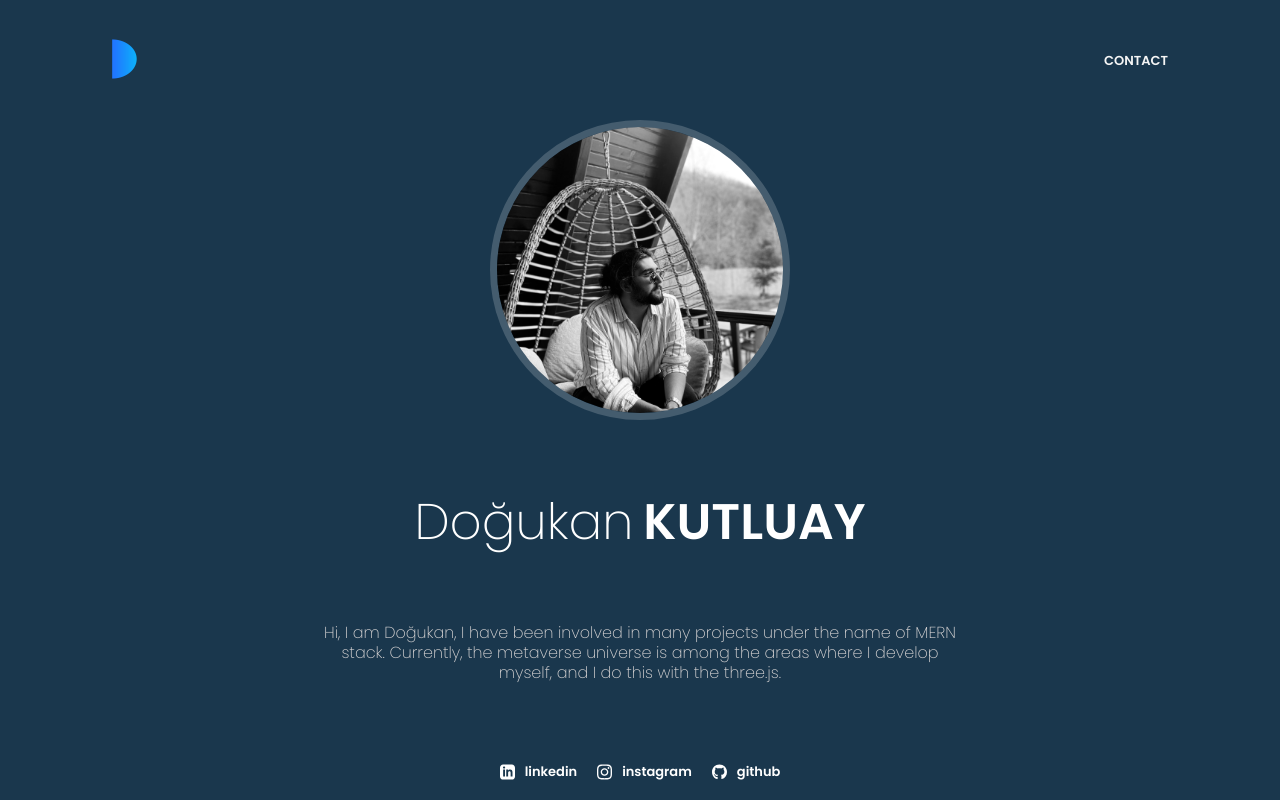
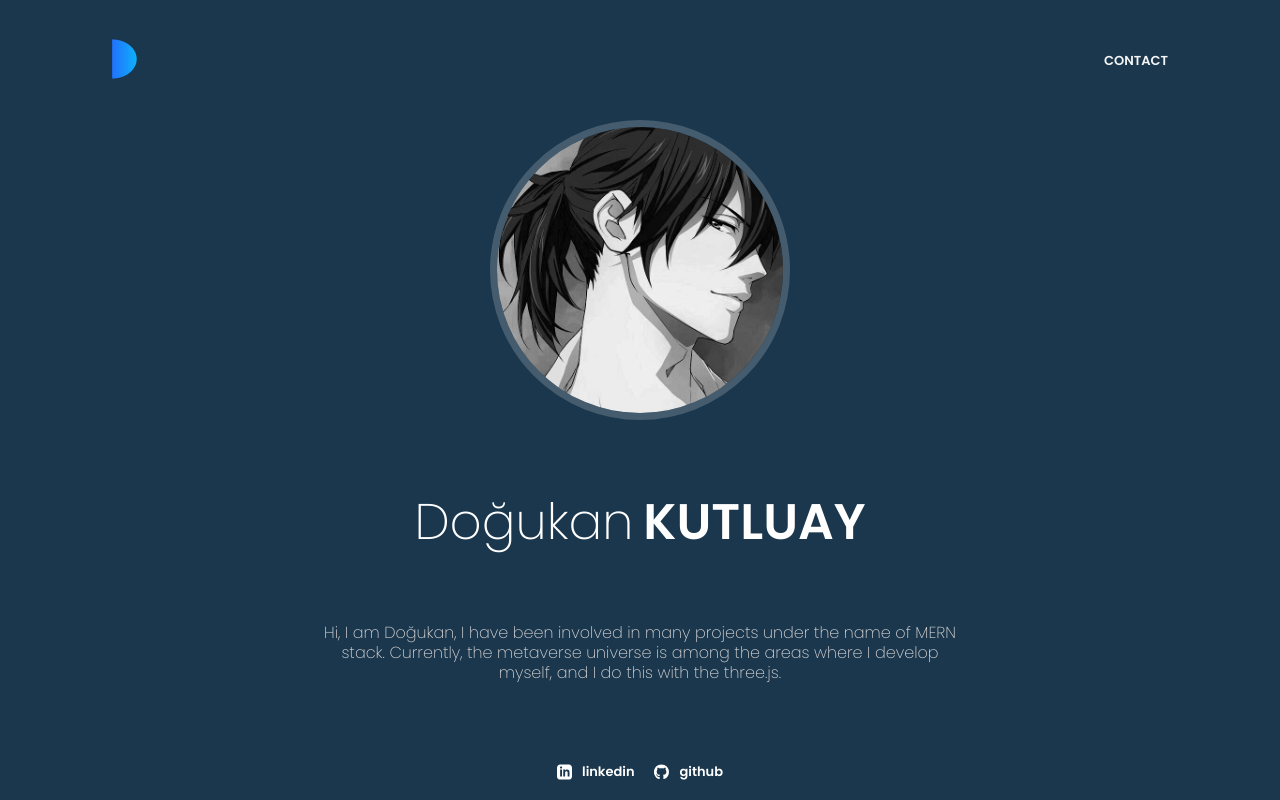
Before and after one commit to dogukankutluay/dogukankutluayv2, a Next.js app: page / in a window 1280 px wide. Shown: the top 800 px of the page. Built offline with nearby package versions, Linux system fonts and the light colour scheme.

Commit message:
deleted instagram

```diff
--- a/components/Banner/index.jsx
+++ b/components/Banner/index.jsx
@@ -1,7 +1,7 @@
 import React from "react";
 import styles from "../../styles/Banner.module.scss";
 import Image from "next/image";
-import myProfile from "../../assets/images/dogukan-kutluay-profile.jpeg";
+import myProfile from "../../assets/images/avatar.jpg";
 
 import { InstagramIcon, LinkedinIcon, Github } from "../../assets/icons";
 function Banner() {
@@ -35,7 +35,8 @@ function Banner() {
           </a>
         </li>
 
-        <li>
+        {/**
+       *    <li>
           <a
             target="_blank"
             rel="noreferrer"
@@ -45,6 +46,7 @@ function Banner() {
             <span>instagram</span>
           </a>
         </li>
+       */}
         <li>
           <a
             target="_blank"
--- a/components/Footer/index.jsx
+++ b/components/Footer/index.jsx
@@ -5,10 +5,6 @@ import Image from "next/image";
 import Link from "next/link";
 import logo from "../../public/favicon.png";
 const socialDatas = [
-  {
-    icon: <InstagramIcon />,
-    href: "https://www.instagram.com/dogukan_kutluay/",
-  },
   {
     icon: <LinkedinIcon />,
     href: "https://www.linkedin.com/in/do%C4%9Fukan-kutluay-291367198/",
--- a/package.json
+++ b/package.json
@@ -15,6 +15,7 @@
     "@next/bundle-analyzer": "^13.2.4",
     "@vercel/analytics": "^0.1.8",
     "@vercel/og": "^0.4.1",
+    "mongoose": "^7.0.3",
     "next": "12.1.0",
     "react": "^17.0.2",
     "react-dom": "17.0.2",
--- /dev/null
+++ b/pages/api/hello.js
@@ -0,0 +1,7 @@
+import mongoose from "mongoose";
+
+// set to false..
+
+export default function handler(req, res) {
+  res.status(200).json({});
+}
```
Also changed, not shown: 1 other file (tests, documents, lock files or other folders).
